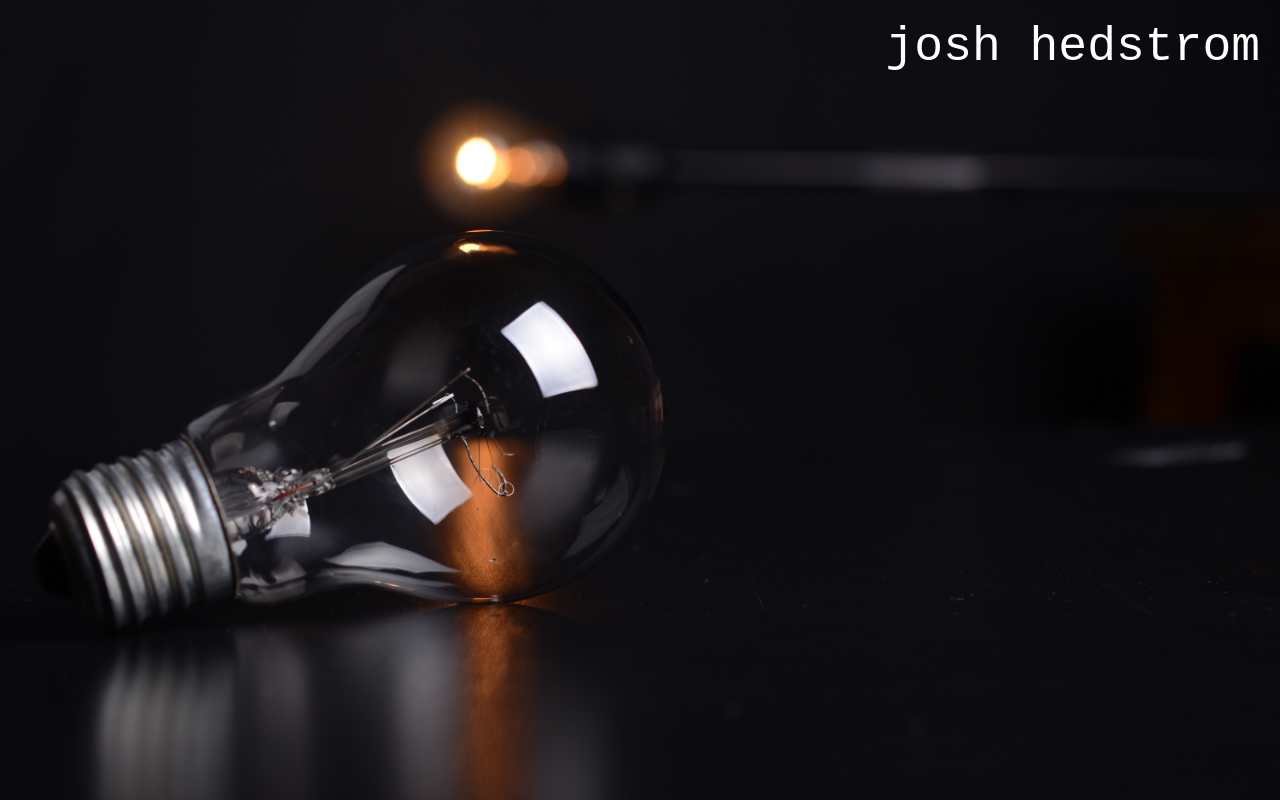
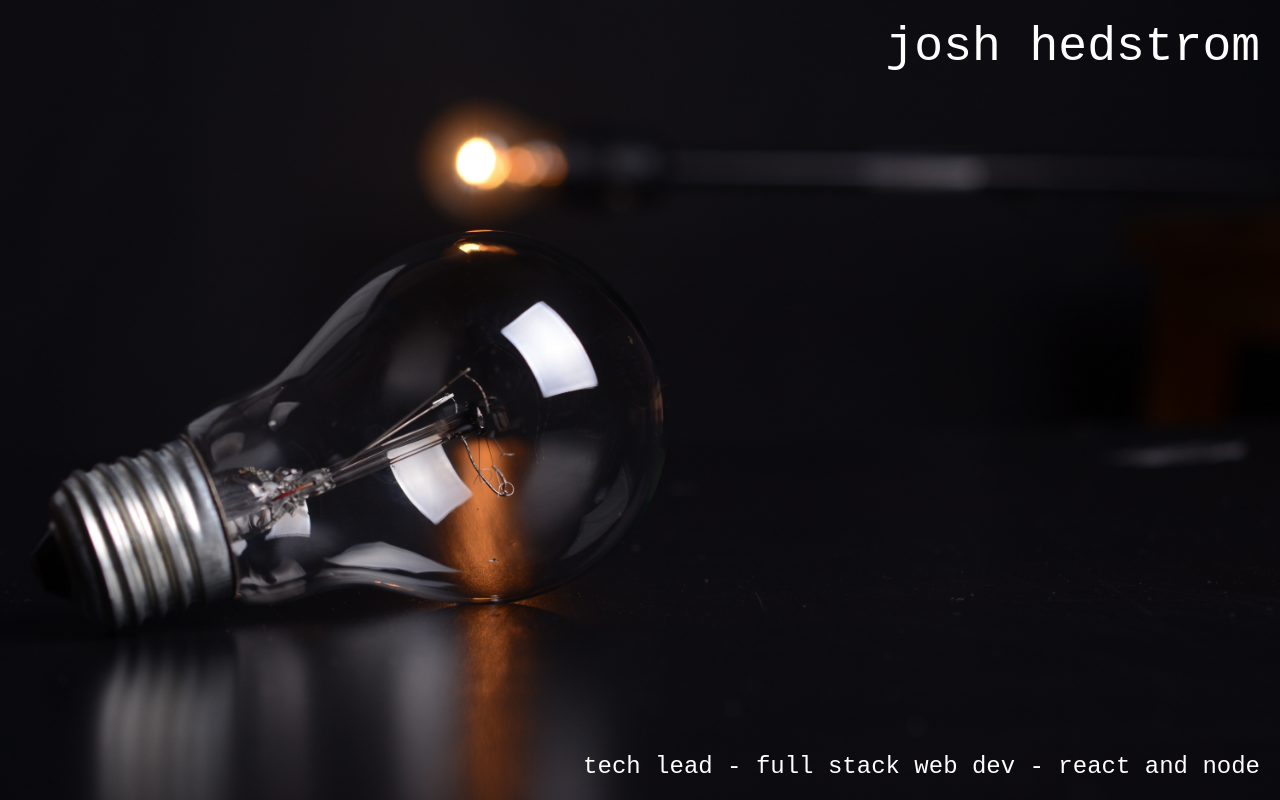
Before and after one commit to joshhedstrom/me, a React (Create React App) app in the folder client/: page / in a window 1280 px wide. Built offline with nearby package versions, Linux system fonts and the light colour scheme.

Commit message:
added subtitle, finished styling

```diff
--- a/client/src/components/HeaderComponent/HeaderComponent.js
+++ b/client/src/components/HeaderComponent/HeaderComponent.js
@@ -6,6 +6,7 @@ function HeaderComponent(props) {
   return (
     <div className="header__wrapper" >
       <span className="header__title" >josh hedstrom </span>
+      <span className="header__subtitle">tech lead - full stack web dev - react and node</span>
     </div>
   );
 }
--- a/client/src/components/HeaderComponent/index.css
+++ b/client/src/components/HeaderComponent/index.css
@@ -1,11 +1,22 @@
 .header__wrapper {
   display: flex;
-  flex-direction: row-reverse;
+  flex-direction: column;
+  justify-content: space-between;
+  text-align: right;
+
+  height: 100vh;
 }
 
 .header__title {
-    color: white;
-    font-size: 48px;
-    font-family: 'Courier New', Courier, monospace  ;
-    margin: 20px;
+  color: white;
+  font-size: 48px;
+  font-family: 'Courier New', Courier, monospace;
+  margin: 20px;
 }
+
+.header__subtitle {
+  color: white;
+  font-size: 24px;
+  font-family: 'Courier New', Courier, monospace;
+  margin: 20px;
+}
```
